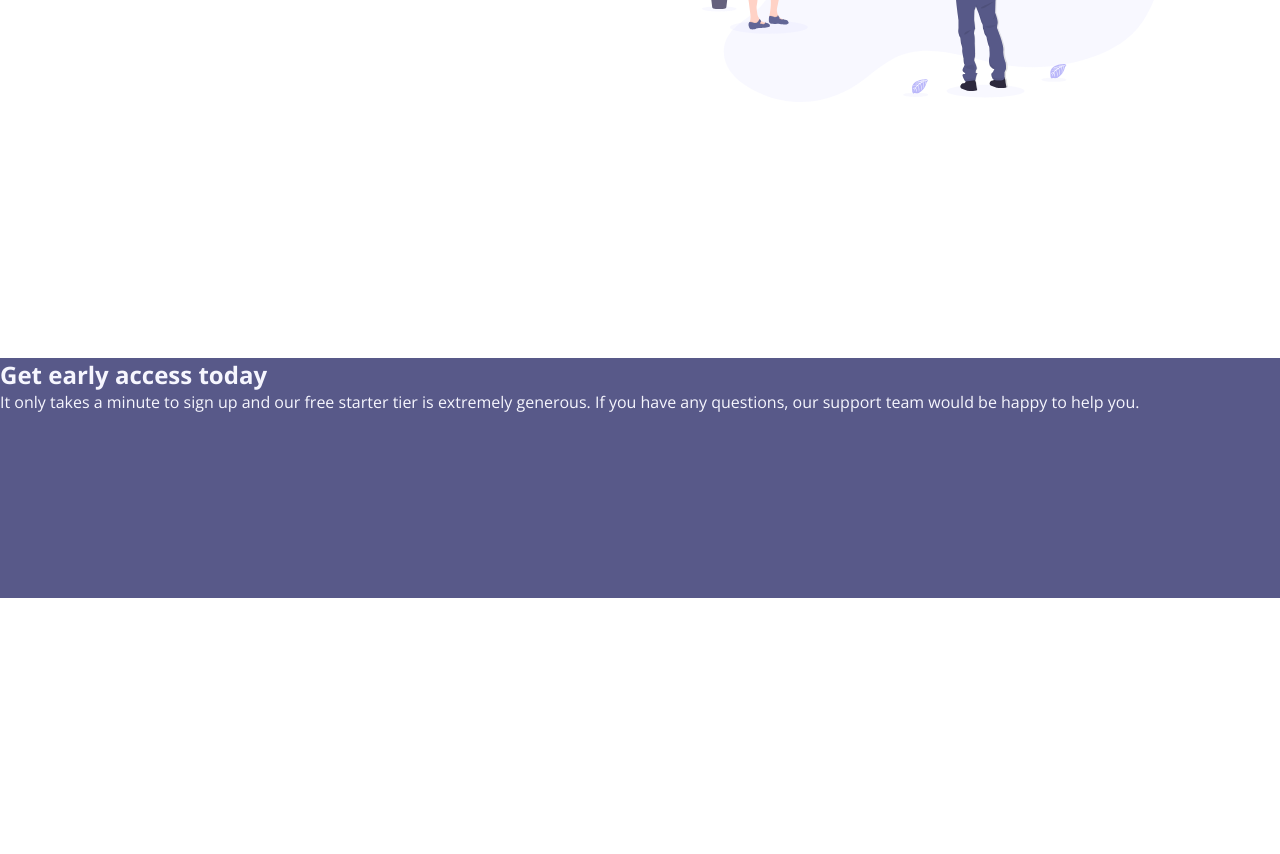
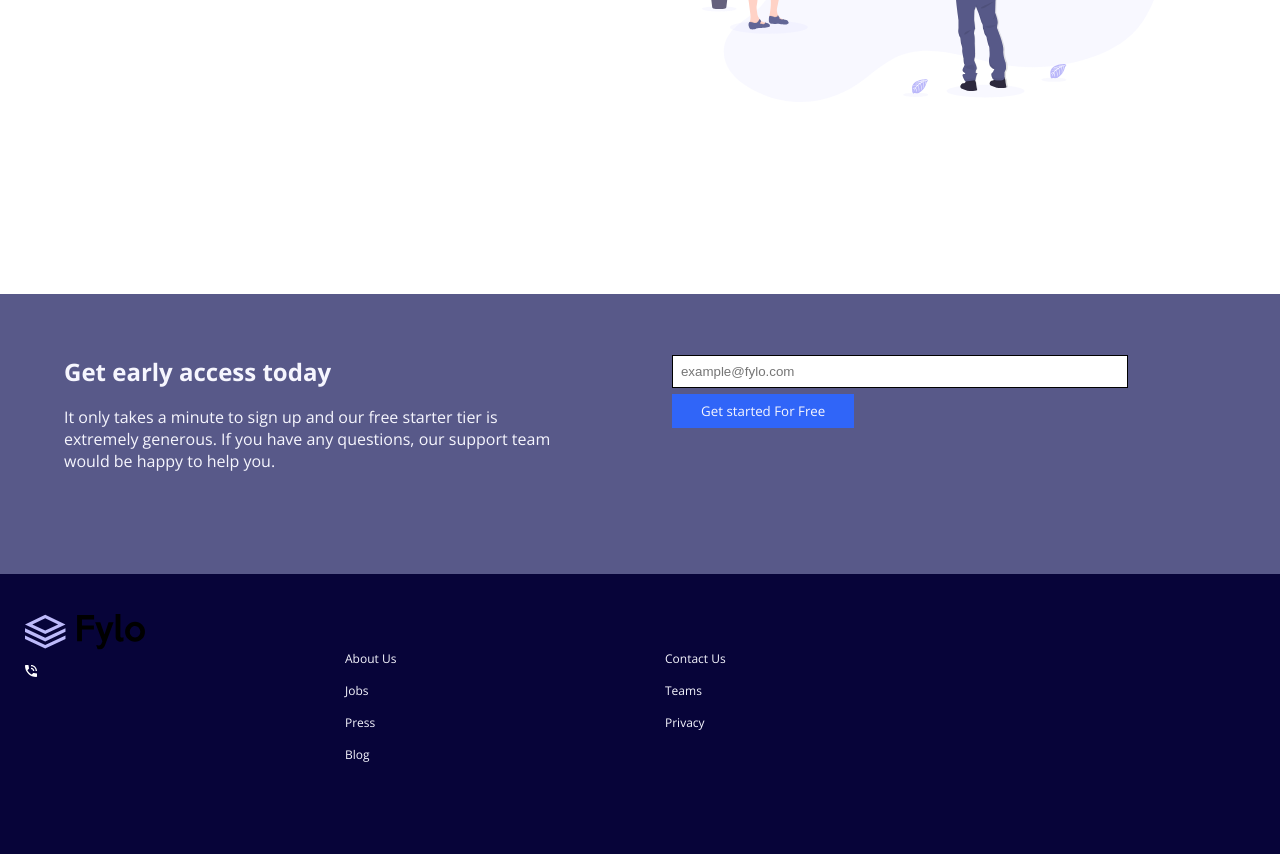
Before and after one commit to MikeZuck1/fylo-landing-page-with-two-column-layout-master, a website: page public/index.html in a window 1280 px wide. Shown: the part 1072-1926 px from the top of the page. Before the commit the page ends 1670 px from the top, so only its background shows below. Drawn offline with nearby package versions, Linux system fonts and the light colour scheme.

Commit message:
I'm working on the second content

```diff
--- a/public/index.html
+++ b/public/index.html
@@ -71,21 +71,41 @@
 
     <!-- THIRD CONTENT -->
     <div class="newsletter">
+     <!-- LEFT SIDE THIRD CONTENT -->
       <div class="left-side-newsletter">
         <h2>Get early access today</h2>
         <p>
-          It only takes a minute to sign up and our free starter tier is extremely generous.
-          If you have any questions, our support team would be happy to help you.
+          It only takes a minute to sign up and our free starter tier is <br> extremely generous.
+          If you have any questions, our support team <br> would be happy to help you.
         </p>
       </div>
+      <!-- RIGHT SIDE THIRD CONTENT -->
       <div class="rigth-side-newsletter">
-
+        <input type="text" placeholder="example@fylo.com">
+        <button type="submit">Get started For Free</button>
       </div>
     </div>
     <!-- FOOTER -->
     <div class="footer">
       <footer>
+          <div class="content-footer" id="firs-div-footer">
+            <img src="/assets/images/logo.svg" alt="logo" id="first-content-footer">
+            <img src="/assets/images/icon-phone.svg" alt="icon-phone" id="phone-icon">
+          </div>
+          <div class="content-footer" id="footer-link">
+            <a href="#">About Us</a>
+            <a href="#">Jobs</a>
+            <a href="#">Press</a>
+            <a href="#">Blog</a>
+          </div>
+          <div class="content-footer" id="footer-link">
+            <a href="#">Contact Us</a>
+            <a href="#">Teams</a>
+            <a href="#">Privacy</a>
+          </div>
+          <div class="content-footer">
 
+          </div>
       </footer>
     </div>
   </div>
--- a/styles/style.css
+++ b/styles/style.css
@@ -138,19 +138,126 @@ h1 {
     margin-top: 15%;
 }
 
-/*NESWLETTER CONTENT*/
+/* NESWLETTER CONTENT */
 .newsletter {
-    margin-top: 5%;
+    margin-top: 15%;
     background: var(--second-color);
-    height: 30%;
+    display: flex;
+    height: 35%;
 }
 
-.newsletter,
-.left-side-newsletter, h2 {
+.left-side-newsletter,
+.rigth-side-newsletter {
+    flex: 1;
+}
+
+/* NESWLETTER CONTENT LEFT SIDE */
+.left-side-newsletter {
+    margin-left: 5%;
+    width: 5px;
+}
+
+.left-side-newsletter h2 {
+    margin-top: 10%;
+    display: flex;
     font-family: "open sans", sans-serif;
     color: var(--fith-color);
 }
 
-.left-side-newsletter {
-    margin-top: 20%;
+.left-side-newsletter p {
+    margin-top: 3%;
+    font-family: "open sans", sans-serif;
+    color: var(--fith-color);
 }
+
+/* NESWLETTER CONTENT RIGHT SIDE */
+.rigth-side-newsletter {
+    display: flex;
+    flex-direction: column;
+}
+
+
+.rigth-side-newsletter input {
+    margin-top: 10%;
+    padding: 10px;
+    width: 75%;
+    padding: 1.3%;
+    border: 1px solid #000;
+}
+
+.rigth-side-newsletter button {
+    margin-top: 1%;
+    padding: 1.3%;
+    font-family: "open sans", sans-serif;
+    border: none;
+    width: 30%;
+    cursor: pointer;
+    background: var(--third-color);
+    color: var(--fith-color);
+}
+
+/* FOOTER */
+.footer {
+    background: var(--primary-color);
+    height: 35%;
+    display: flex;
+    /* align-items: center; Optionnel : pour centrer verticalement le contenu */
+}
+
+footer {
+    display: flex;
+    flex: 1;
+}
+
+.content-footer {
+    flex: 1;
+   /*  border: 1px solid var(--fith-color); Ajout d'une bordure pour visualiser les divisions */
+    padding: 10px;
+    box-sizing: border-box;
+}
+
+footer p {
+    font-family: "open sans", sans-serif;
+    color: var(--fith-color);
+}
+
+footer img {
+    width: 40%;
+}
+
+.content-footer a {
+    display: flex;
+    flex-direction: column;
+    margin-top: 5%;
+    margin-left: 5%;
+    font-family: "open sans", sans-serif;
+    font-size: 12px;
+    text-decoration: none;
+    color: var(--fith-color);
+}
+
+/* FOOTER ID's */
+#first-content-footer {
+    margin-top: 10%;
+    margin-left: 5%;
+}
+
+#phone-icon {
+    width: 3%;
+}
+
+#first-content-footer,
+#phone-icon {
+    display: flex;
+    flex-direction: column;
+}
+
+#phone-icon {
+    margin-top: 15px;
+    margin-left: 5%;
+    width: 4%;
+}
+
+#footer-link {
+    margin-top: 4%;
+}
```
Also changed, not shown: styles/queries.css (line endings or trailing spaces).
